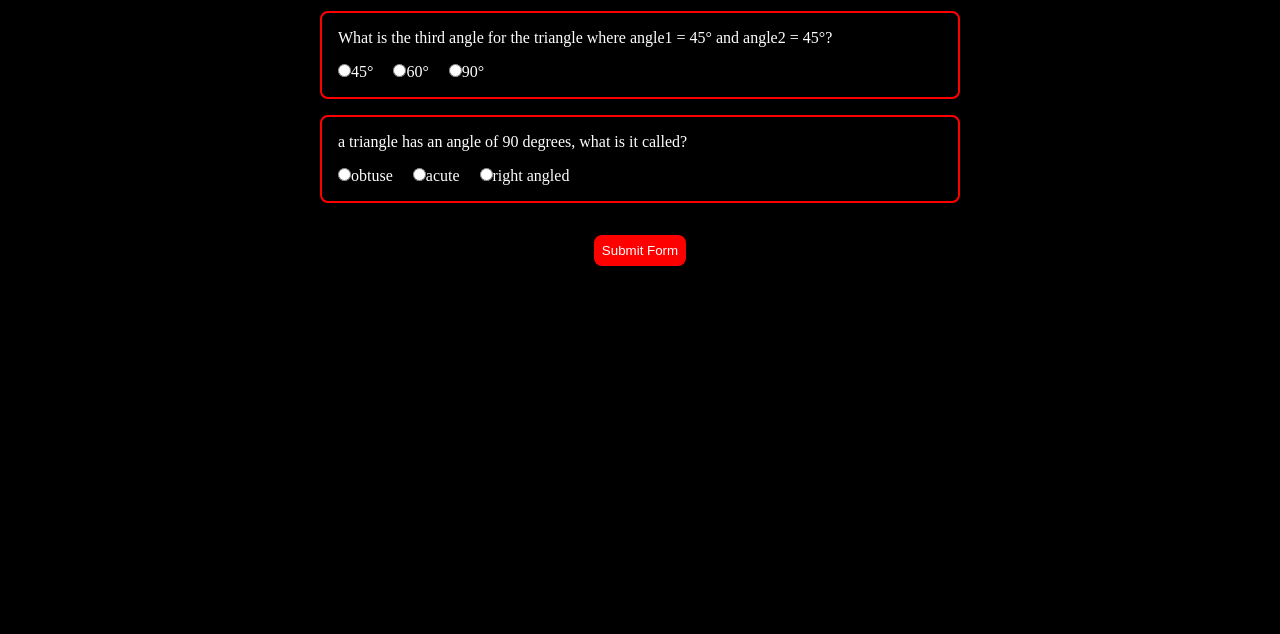
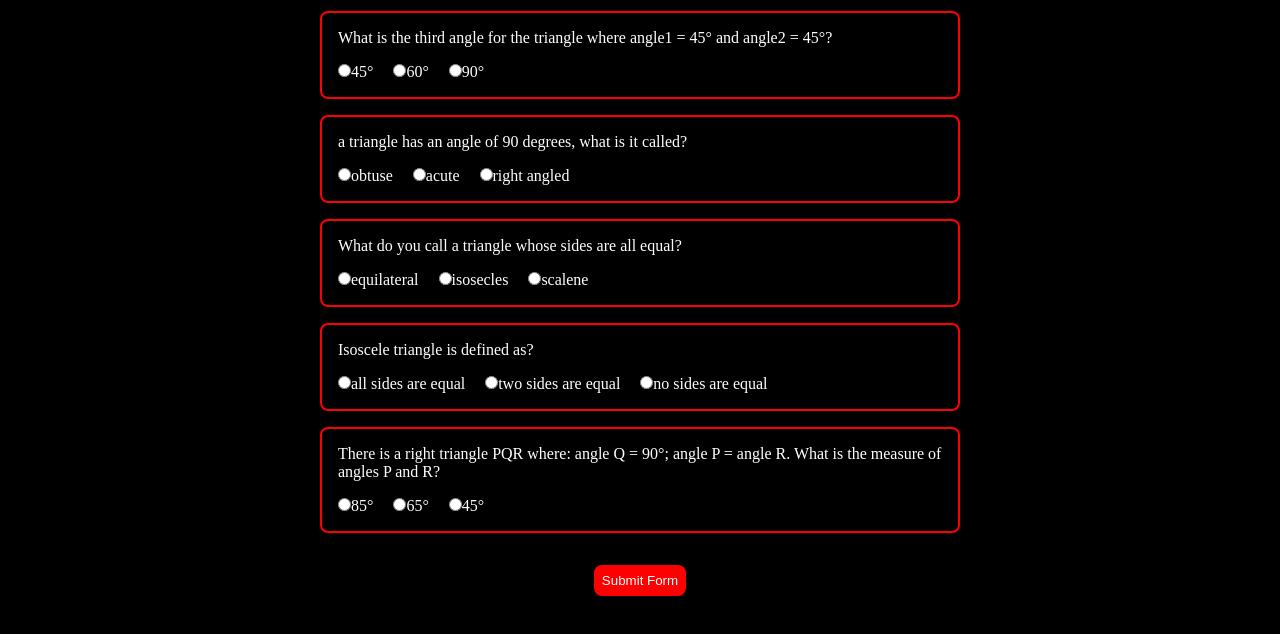
Before and after one commit to akaysing/is-triangle, a plain HTML site: page pages/quiz.html in a window 1280 px wide. Shown: the part 162-796 px from the top of the page. Drawn offline with Linux system fonts and the light colour scheme.

Commit message:
added extra questions

```diff
--- a/pages/quiz.html
+++ b/pages/quiz.html
@@ -33,6 +33,28 @@
       <label><input type="radio" name="second-answer" id="second-choice2" value="acute" />acute</label>
       <label><input type="radio" name="second-answer" id="second-choice3" value="right" />right angled</label>
     </div>
+    <div class="quiz-container">
+      <p>What do you call a triangle whose sides are all equal?</p>
+      <label><input type="radio" name="third-answer" id="third-choice1" value="equilateral" />equilateral</label>
+      <label><input type="radio" name="third-answer" id="third-choice2" value="isosecles" />isosecles</label>
+      <label><input type="radio" name="third-answer" id="third-choice3" value="scalene" />scalene</label>
+    </div>
+    <div class="quiz-container">
+      <p>Isoscele triangle is defined as?</p>
+      <label><input type="radio" name="fourth-answer" id="fourth-choice1" value="all sides are equal" />all sides are
+        equal</label>
+      <label><input type="radio" name="fourth-answer" id="fourth-choice2" value="two sides are equal" />two sides are
+        equal</label>
+      <label><input type="radio" name="fourth-answer" id="fourth-choice3" value="no sides are equal" />no sides are
+        equal</label>
+    </div>
+    <div class="quiz-container">
+      <p>There is a right triangle PQR where: angle Q = 90°; angle P = angle R. What is the measure of angles P and R?
+      </p>
+      <label><input type="radio" name="fifth-answer" id="fifth-choice1" value="85°" />85°</label>
+      <label><input type="radio" name="fifth-answer" id="fifth-choice2" value="65°" />65°</label>
+      <label><input type="radio" name="fifth-answer" id="fifth-choice3" value="45°" />45°</label>
+    </div>
   </form>
   <div class="btn-output-container">
     <button type="submit" class="btn-submit">Submit Form</button>
--- a/scripts/quiz.js
+++ b/scripts/quiz.js
@@ -2,7 +2,7 @@ const quizform = document.querySelector(".main-container");
 const submitBtn = document.querySelector(".btn-submit");
 const outputMessage = document.querySelector(".output");
 
-const correctAnswers = ["90°", "right"];
+const correctAnswers = ["90°", "right", "equilateral", "two sides are equal", "45°"];
 
 function calculateScore() {
   const formResults = new FormData(quizform);
```
